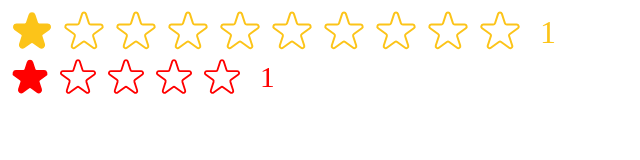
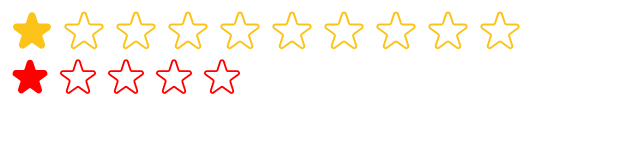
Before and after one commit to Cleve-codes/01-pure-react, a React (Create React App) app in the folder 0x06-usepopcorn/usepopcorn/: page / in a window 1280 px wide. Shown: the top 160 px of the page, without its empty margins (0-640 px from the left). Built offline with nearby package versions, Linux system fonts and the light colour scheme.

Commit message:
corrections

```diff
--- a/0x06-usepopcorn/usepopcorn/src/components/StarRating.js
+++ b/0x06-usepopcorn/usepopcorn/src/components/StarRating.js
@@ -43,7 +43,7 @@ const StarRating = ({
         ))}
       </div>
       <p style={textStyle}>
-        {messages.length === maxRating ? messages[rating - 1] : rating}
+        {messages.length === maxRating ? messages[rating - 1] : messages.length === 0 || messages.length < maxRating ? "" : rating}
       </p>
     </div>
   );
```
Also changed, not shown: 0x06-usepopcorn/usepopcorn/src/App.js (+5 -3 lines).
